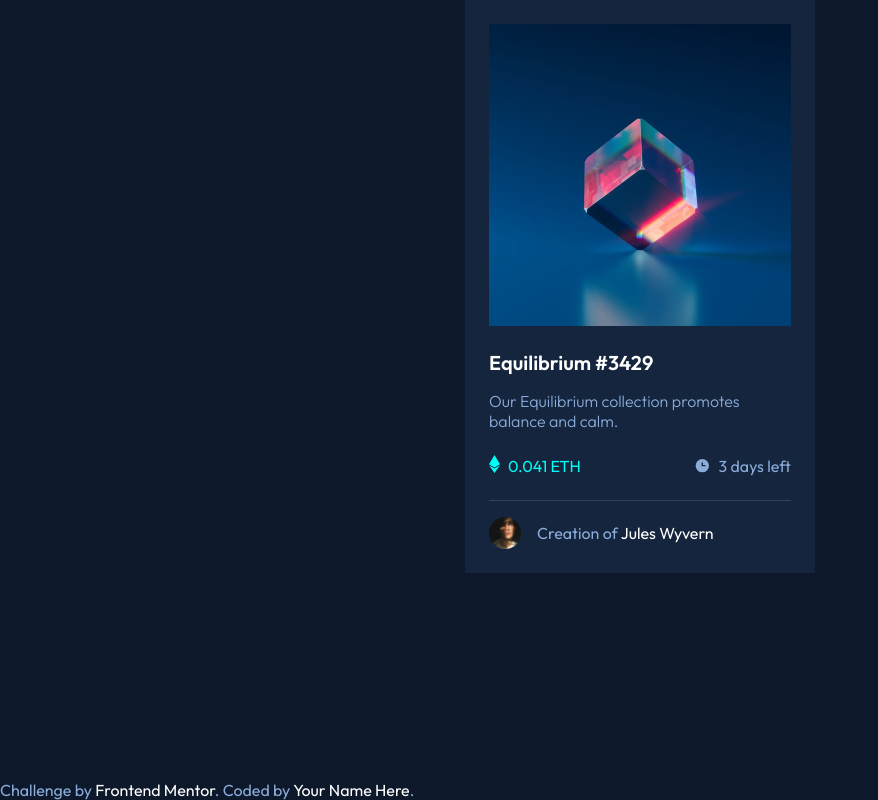
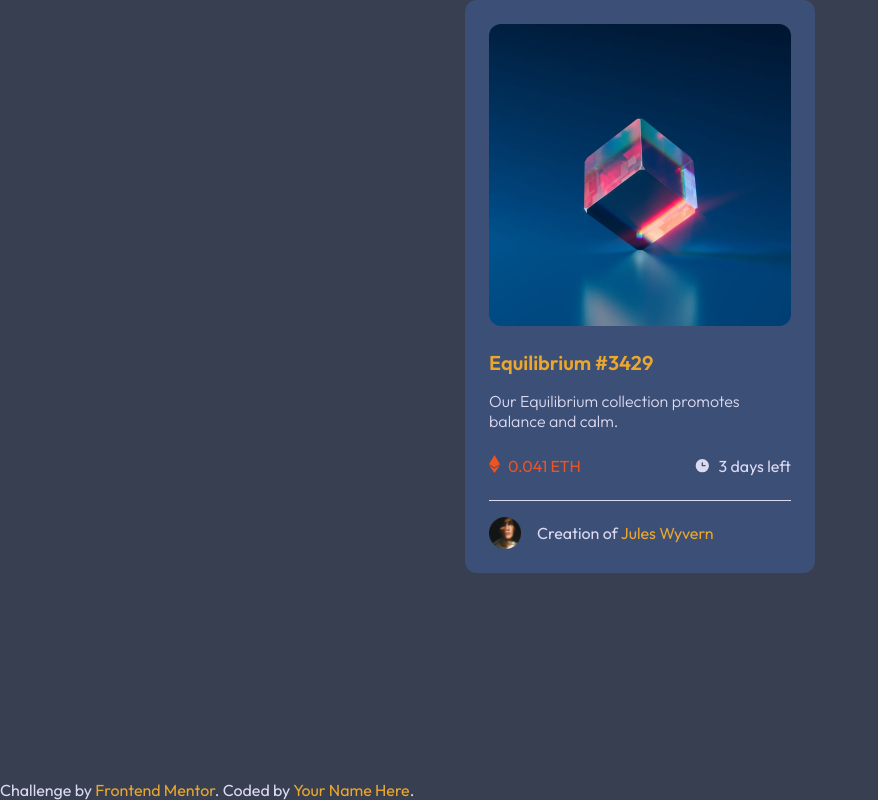
Before and after one commit to RyanCahela/12_09_21_NFT_Card_Mockup, a plain HTML site: page src/index.html in a window 1280 px wide. Shown: the whole page, without its empty margins (0-878 px from the left). Drawn offline with Linux system fonts and the light colour scheme.

Commit message:
added sunshine-theme

```diff
--- a/src/index.html
+++ b/src/index.html
@@ -13,10 +13,12 @@
     <link rel="stylesheet" href="style.css" />
     <title>NFT_Card</title>
   </head>
-  <body class="body">
+  <body class="body sunshine-theme">
     <div class="inline-container">
-      <div class="nft-card">
-        <div class="nft-card__hero-container relative">
+      <div class="nft-card rounded-lg">
+        <div
+          class="nft-card__hero-container relative rounded-lg overflow-hidden"
+        >
           <img src="images/image-equilibrium.jpg" />
         </div>
         <h2 class="nft-card__heading pt-1.2em pb-0.8em">
@@ -26,20 +28,20 @@
           Our Equilibrium collection promotes balance and calm.
         </p>
         <div class="flex justify-between pblock-1.5">
-          <div class="flex align-center gap-0.5">
+          <div class="nft-price flex align-center gap-0.5">
             <svg width="11" height="21" xmlns="http://www.w3.org/2000/svg">
               <path
                 d="M11 10.216 5.5 18 0 10.216l5.5 3.263 5.5-3.262ZM5.5 0l5.496 9.169L5.5 12.43 0 9.17 5.5 0Z"
-                fill="#00FFF8"
+                fill="currentColor"
               />
             </svg>
-            <span class="nft-price">0.041 ETH</span>
+            <span>0.041 ETH</span>
           </div>
           <div class="flex align-center gap-0.5">
             <svg width="17" height="17" xmlns="http://www.w3.org/2000/svg">
               <path
                 d="M8.305 2.007a6.667 6.667 0 1 0 0 13.334 6.667 6.667 0 0 0 0-13.334Zm2.667 7.334H8.305a.667.667 0 0 1-.667-.667V6.007a.667.667 0 0 1 1.334 0v2h2a.667.667 0 0 1 0 1.334Z"
-                fill="#8BACD9"
+                fill="currentColor"
               />
             </svg>
             <span class="nft-price-time-remaining">3 days left</span>
--- a/src/style.css
+++ b/src/style.css
@@ -24,8 +24,6 @@
   --line-color: var(--blue-700);
   --avatar-border-color: var(--white);
   --link-font-color: var(--white);
-  --link-hover-font-color: var(--primary-accent-color);
-  --eth-price-color: var(--primary-accent-color);
 
   /* font */
   --primary-font-family: var(--ff-outfit);
@@ -120,6 +118,14 @@ Utiltes
   position: relative;
 }
 
+.rounded-lg {
+  border-radius: 0.75rem;
+}
+
+.overflow-hidden {
+  overflow: hidden;
+}
+
 /*********************\
 Components
 \*********************/
@@ -187,3 +193,22 @@ Components
 .link:hover {
   color: hsl(var(--primary-accent-color));
 }
+
+/*********************\
+Themes
+\*********************/
+.sunshine-theme {
+  --charcoal: 223 18% 27%;
+  --lavender-web: 245 44% 90%;
+  --y-in-mn-blue: 220 33% 35%;
+  --marigold: 38 83% 55%;
+  --flame: 15 86% 53%;
+
+  --primary-color: var(--lavender-web);
+  --primary-accent-color: var(--flame);
+  --body-bg: var(--charcoal);
+  --card-bg: var(--y-in-mn-blue);
+  --line-color: var(--lavender-web);
+  --avatar-border-color: var(--white);
+  --link-font-color: var(--marigold);
+}
```
